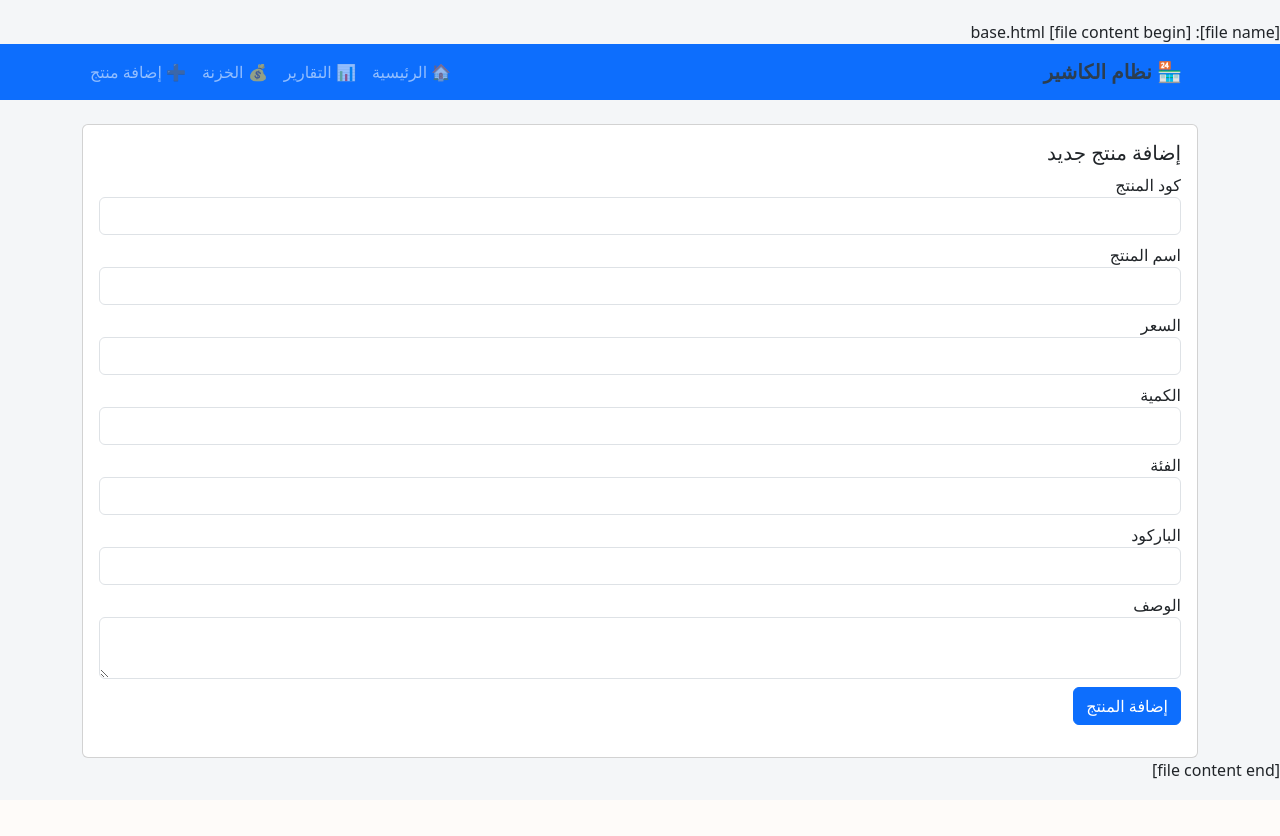
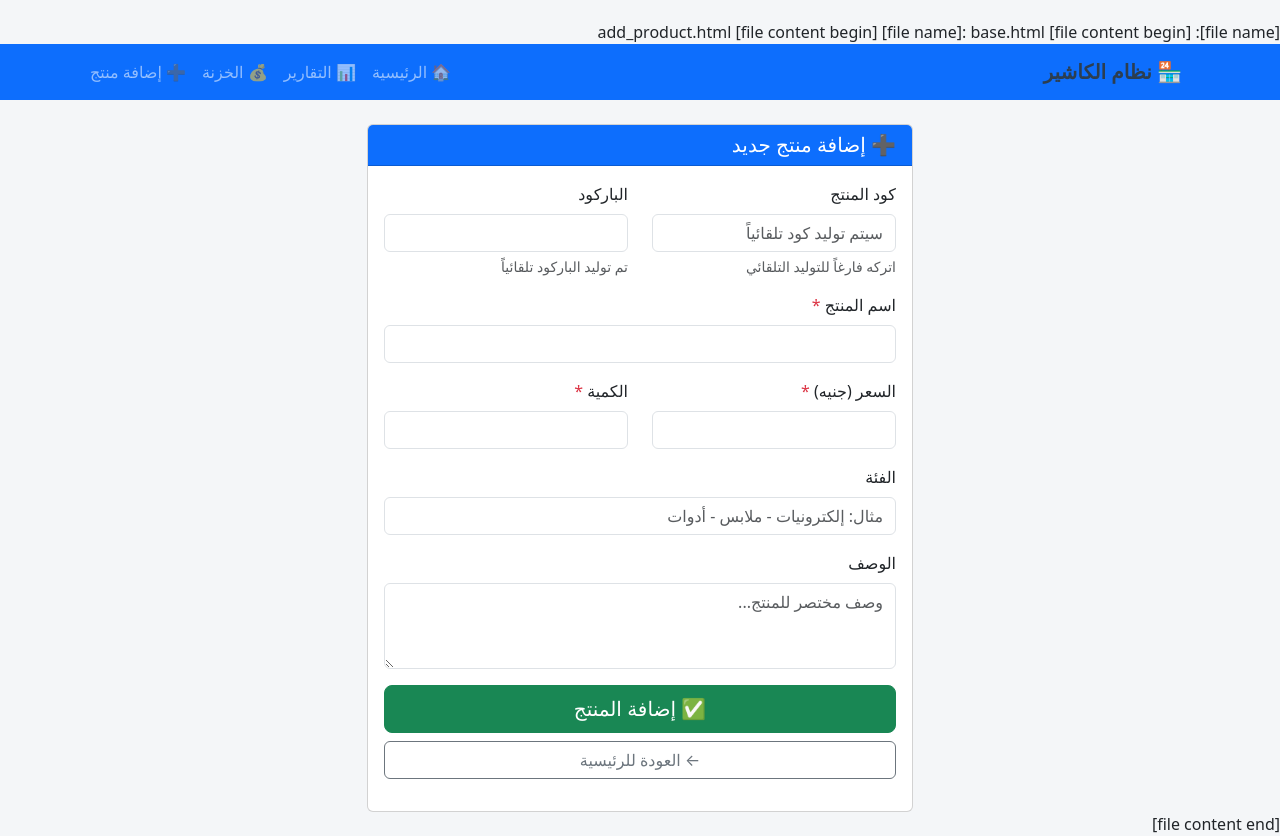
Before and after one commit to msayed20089/mobile-shop-web, a Python web app: template templates/add_product.html in a window 1280 px wide. Before the commit the page ends 779 px from the top, so only its background shows below. Run offline with Jinja, Linux system fonts and the light colour scheme; the template is opened without the code that fills it, so the values that code supplies are empty.

Commit message:
Update add_product.html

```diff
--- a/templates/add_product.html
+++ b/templates/add_product.html
@@ -1,38 +1,102 @@
+[file name]: add_product.html
+[file content begin]
 {% extends "base.html" %}
 {% block content %}
-<div class="card p-3">
-  <h5>إضافة منتج جديد</h5>
-  <form method="post">
-    <div class="mb-2">
-      <label>كود المنتج</label>
-      <input name="product_id" value="{{ next_id }}" class="form-control" required>
+<div class="row justify-content-center">
+  <div class="col-md-8 col-lg-6">
+    <div class="card">
+      <div class="card-header bg-primary text-white">
+        <h5 class="mb-0">➕ إضافة منتج جديد</h5>
       </div>
-    <div class="mb-2">
-      <label>اسم المنتج</label>
-      <input name="product_name" class="form-control" required>
+      <div class="card-body">
+        <form method="post" class="needs-validation" novalidate>
+          <!-- المعلومات الأساسية -->
+          <div class="row">
+            <div class="col-md-6 mb-3">
+              <label for="product_id" class="form-label">كود المنتج</label>
+              <input type="text" class="form-control" id="product_id" name="product_id"
+                     placeholder="سيتم توليده تلقائياً" value="{{ generate_product_code() if generate_product_code }}">
+              <div class="form-text">اتركه فارغاً للتوليد التلقائي</div>
             </div>
-    <div class="mb-2">
-      <label>السعر</label>
-      <input name="product_price" class="form-control" required>
+
+            <div class="col-md-6 mb-3">
+              <label for="product_barcode" class="form-label">الباركود</label>
+              <input type="text" class="form-control" id="product_barcode" name="product_barcode"
+                     value="{{ barcode }}" readonly>
+              <div class="form-text">تم توليد الباركود تلقائياً</div>
             </div>
-    <div class="mb-2">
-      <label>الكمية</label>
-      <input name="product_quantity" class="form-control" required>
           </div>
-    <div class="mb-2">
-      <label>الفئة</label>
-      <input name="product_category" class="form-control">
+
+          <div class="mb-3">
+            <label for="product_name" class="form-label">اسم المنتج <span class="text-danger">*</span></label>
+            <input type="text" class="form-control" id="product_name" name="product_name" required>
+            <div class="invalid-feedback">من فضلك أدخل اسم المنتج</div>
           </div>
-    <div class="mb-2">
-      <label>الباركود</label>
 
-      <input name="product_barcode" value="{{ barcode }}" class="form-control">
+          <div class="row">
+            <div class="col-md-6 mb-3">
+              <label for="product_price" class="form-label">السعر (جنيه) <span class="text-danger">*</span></label>
+              <input type="number" step="0.01" class="form-control" id="product_price" name="product_price" required>
+              <div class="invalid-feedback">من فضلك أدخل سعر المنتج</div>
             </div>
-    <div class="mb-2">
-      <label>الوصف</label>
-      <textarea name="product_description" class="form-control"></textarea>
+
+            <div class="col-md-6 mb-3">
+              <label for="product_quantity" class="form-label">الكمية <span class="text-danger">*</span></label>
+              <input type="number" class="form-control" id="product_quantity" name="product_quantity" required>
+              <div class="invalid-feedback">من فضلك أدخل كمية المنتج</div>
             </div>
-    <button class="btn btn-primary">إضافة المنتج</button>
+          </div>
+
+          <div class="mb-3">
+            <label for="product_category" class="form-label">الفئة</label>
+            <input type="text" class="form-control" id="product_category" name="product_category"
+                   placeholder="مثال: إلكترونيات - ملابس - أدوات">
+          </div>
+
+          <div class="mb-3">
+            <label for="product_description" class="form-label">الوصف</label>
+            <textarea class="form-control" id="product_description" name="product_description"
+                      rows="3" placeholder="وصف مختصر للمنتج..."></textarea>
+          </div>
+
+          <div class="d-grid gap-2">
+            <button type="submit" class="btn btn-success btn-lg">
+              ✅ إضافة المنتج
+            </button>
+            <a href="{{ url_for('index') }}" class="btn btn-outline-secondary">
+              ← العودة للرئيسية
+            </a>
+          </div>
         </form>
       </div>
+    </div>
+  </div>
+</div>
+
+<script>
+// تفعيل التحقق من النماذج
+(function() {
+  'use strict';
+  var forms = document.querySelectorAll('.needs-validation');
+  Array.prototype.slice.call(forms).forEach(function(form) {
+    form.addEventListener('submit', function(event) {
+      if (!form.checkValidity()) {
+        event.preventDefault();
+        event.stopPropagation();
+      }
+      form.classList.add('was-validated');
+    }, false);
+  });
+})();
+
+// توليد كود منتج تلقائي إذا كان الحقل فارغاً
+document.addEventListener('DOMContentLoaded', function() {
+  const productIdField = document.getElementById('product_id');
+  if (!productIdField.value) {
+    // يمكن إضافة دالة لتوليد كود عشوائي هنا إذا لزم الأمر
+    productIdField.placeholder = 'سيتم توليد كود تلقائياً';
+  }
+});
+</script>
 {% endblock %}
+[file content end]
```
Lines whose indentation alone changed are shown as unchanged.
